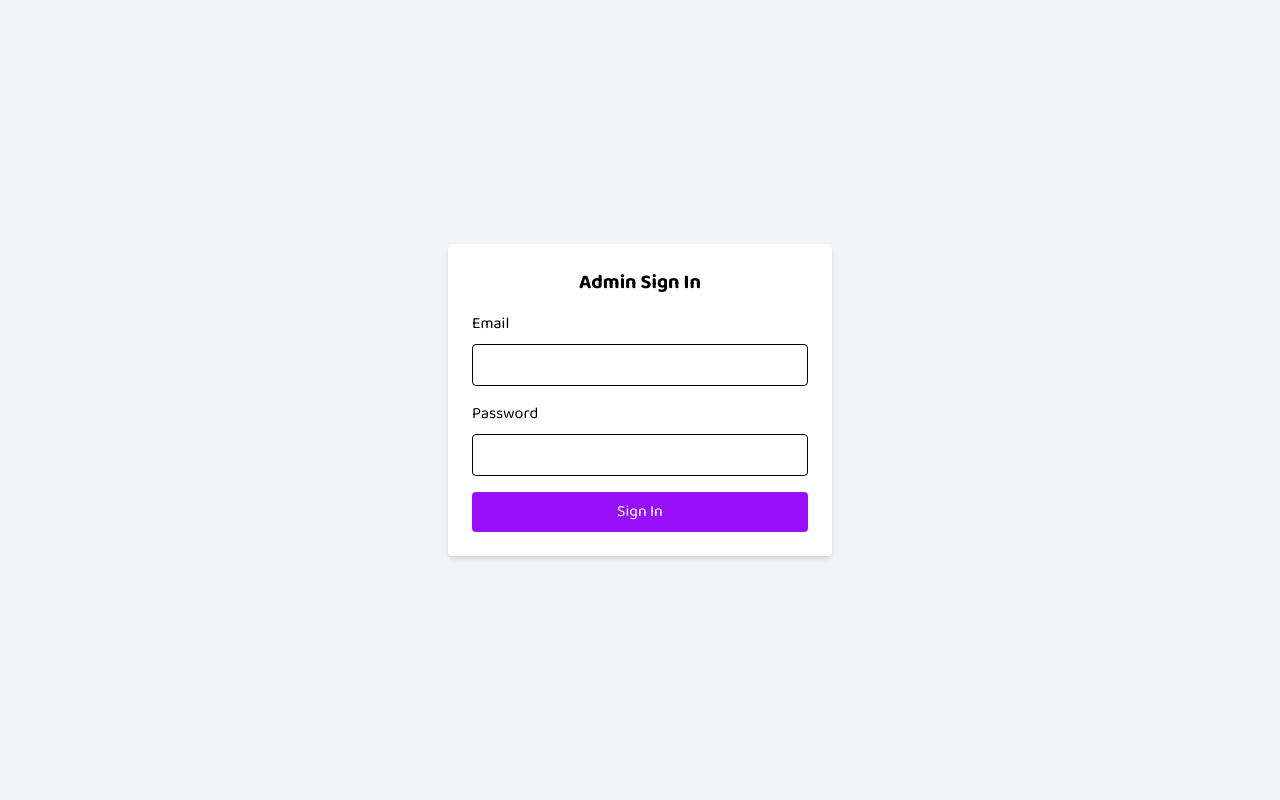
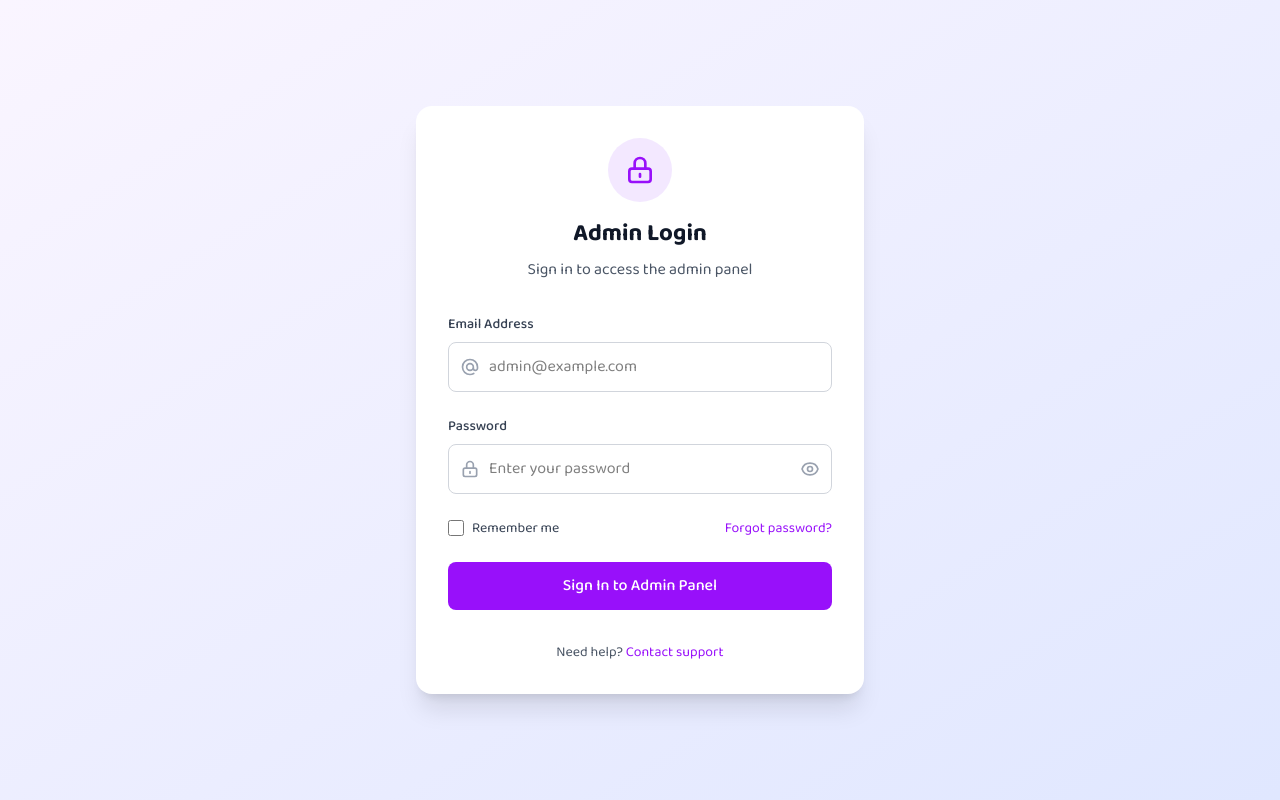
Before and after one commit to Aasthak07/ExtendEase, a Next.js app in the folder frontend/: page /admin/login in a window 1280 px wide. Built offline with nearby package versions, Linux system fonts and the light colour scheme.

Commit message:
Added login form and user authentication logic

```diff
--- a/frontend/src/app/admin/login/page.jsx
+++ b/frontend/src/app/admin/login/page.jsx
@@ -2,120 +2,288 @@
 
 import { useState } from 'react';
 import { useRouter } from 'next/navigation';
+import Link from 'next/link';
+import { Formik, Form, Field, ErrorMessage } from 'formik';
+import * as Yup from 'yup';
+import axios from 'axios';
 
-export default function LoginForm({ type = 'user' }) {
-  const [email, setEmail] = useState('');
-  const [password, setPassword] = useState('');
+// Validation schema using Yup
+const LoginSchema = Yup.object().shape({
+  email: Yup.string()
+    .email('Please enter a valid email address')
+    .required('Email is required'),
+  password: Yup.string()
+    .min(6, 'Password must be at least 6 characters')
+    .required('Password is required'),
+  rememberMe: Yup.boolean()
+});
+
+export default function AdminLoginPage() {
+  const [showPassword, setShowPassword] = useState(false);
+  const [isLoading, setIsLoading] = useState(false);
+  const [error, setError] = useState('');
   const router = useRouter();
 
-  const handleLogin = async (e) => {
-    e.preventDefault();
+  const handleLogin = async (values, { setSubmitting, setFieldError }) => {
+    setIsLoading(true);
+    setError('');
 
-    // Here you can implement your backend API call
-    // Example pseudo-auth check
-    if (type === 'admin' && email === 'admin@example.com' && password === 'admin123') {
+    try {
+      // Using Axios instead of fetch
+      const response = await axios.post('/api/admin/login', {
+        email: values.email,
+        password: values.password,
+        rememberMe: values.rememberMe
+      });
+
+      const { token, user } = response.data;
+
+      // Store admin token/session
+      if (values.rememberMe) {
+        localStorage.setItem('adminToken', token);
+        localStorage.setItem('adminUser', JSON.stringify(user));
+      } else {
+        sessionStorage.setItem('adminToken', token);
+        sessionStorage.setItem('adminUser', JSON.stringify(user));
+      }
+
+      // Redirect to admin dashboard
       router.push('/admin/dashboard');
-    } else if (type === 'user' && email === 'user@example.com' && password === 'user123') {
-      router.push('/user/dashboard');
+
+    } catch (err) {
+      if (err.response?.data?.message) {
+        setError(err.response.data.message);
+      } else if (err.response?.status === 401) {
+        setError('Invalid email or password');
+      } else if (err.response?.status === 404) {
+        setError('Admin account not found');
       } else {
-      alert('Invalid credentials');
+        setError('An error occurred during login. Please try again.');
+      }
+    } finally {
+      setIsLoading(false);
+      setSubmitting(false);
     }
   };
 
   return (
-    <div className="min-h-screen flex items-center justify-center bg-gray-100 p-4">
-      <form onSubmit={handleLogin} className="bg-white p-6 rounded shadow-md w-full max-w-sm">
-        <h2 className="text-xl font-bold mb-4 text-center">
-          {type === 'admin' ? 'Admin Login' : 'Admin Sign In'}
-        </h2>
+    <div className="min-h-screen flex items-center justify-center bg-gradient-to-br from-purple-50 to-indigo-100 p-4">
+      <div className="bg-white rounded-2xl shadow-xl p-8 w-full max-w-md">
+        {/* Header */}
+        <div className="text-center mb-8">
+          <div className="mx-auto w-16 h-16 bg-purple-100 rounded-full flex items-center justify-center mb-4">
+            <svg
+              className="w-8 h-8 text-purple-600"
+              fill="none"
+              stroke="currentColor"
+              viewBox="0 0 24 24"
+            >
+              <path
+                strokeLinecap="round"
+                strokeLinejoin="round"
+                strokeWidth={2}
+                d="M12 15v2m-6 4h12a2 2 0 002-2v-6a2 2 0 00-2-2H6a2 2 0 00-2 2v6a2 2 0 002 2zm10-10V7a4 4 0 00-8 0v4h8z"
+              />
+            </svg>
+          </div>
+          <h1 className="text-2xl font-bold text-gray-900 mb-2">Admin Login</h1>
+          <p className="text-gray-600">Sign in to access the admin panel</p>
+        </div>
 
-        <label className="block mb-2">Email</label>
-        <input
+        {/* Error Message */}
+        {error && (
+          <div className="mb-6 p-4 bg-red-50 border border-red-200 rounded-lg">
+            <p className="text-red-600 text-sm">{error}</p>
+          </div>
+        )}
+
+        {/* Login Form using Formik */}
+        <Formik
+          initialValues={{
+            email: '',
+            password: '',
+            rememberMe: false
+          }}
+          validationSchema={LoginSchema}
+          onSubmit={handleLogin}
+        >
+          {({ values, errors, touched, isSubmitting }) => (
+            <Form className="space-y-6">
+              {/* Email Field */}
+              <div>
+                <label htmlFor="email" className="block text-sm font-medium text-gray-700 mb-2">
+                  Email Address
+                </label>
+                <div className="relative">
+                  <div className="absolute inset-y-0 left-0 pl-3 flex items-center pointer-events-none">
+                    <svg
+                      className="h-5 w-5 text-gray-400"
+                      fill="none"
+                      stroke="currentColor"
+                      viewBox="0 0 24 24"
+                    >
+                      <path
+                        strokeLinecap="round"
+                        strokeLinejoin="round"
+                        strokeWidth={2}
+                        d="M16 12a4 4 0 10-8 0 4 4 0 008 0zm0 0v1.5a2.5 2.5 0 005 0V12a9 9 0 10-9 9m4.5-1.206a8.959 8.959 0 01-4.5 1.207"
+                      />
+                    </svg>
+                  </div>
+                  <Field
+                    id="email"
+                    name="email"
                     type="email"
-          value={email}
-          onChange={(e) => setEmail(e.target.value)}
-          className="w-full px-3 py-2 border rounded mb-4"
-          required
+                    className={`w-full pl-10 pr-3 py-3 border rounded-lg focus:ring-2 focus:ring-purple-500 focus:border-transparent transition-colors ${
+                      errors.email && touched.email
+                        ? 'border-red-300 focus:ring-red-500'
+                        : 'border-gray-300'
+                    }`}
+                    placeholder="admin@example.com"
+                    disabled={isLoading}
                   />
+                </div>
+                <ErrorMessage
+                  name="email"
+                  component="p"
+                  className="mt-1 text-sm text-red-600"
+                />
+              </div>
 
-        <label className="block mb-2">Password</label>
-        <input
-          type="password"
-          value={password}
-          onChange={(e) => setPassword(e.target.value)}
-          className="w-full px-3 py-2 border rounded mb-4"
-          required
+              {/* Password Field */}
+              <div>
+                <label htmlFor="password" className="block text-sm font-medium text-gray-700 mb-2">
+                  Password
+                </label>
+                <div className="relative">
+                  <div className="absolute inset-y-0 left-0 pl-3 flex items-center pointer-events-none">
+                    <svg
+                      className="h-5 w-5 text-gray-400"
+                      fill="none"
+                      stroke="currentColor"
+                      viewBox="0 0 24 24"
+                    >
+                      <path
+                        strokeLinecap="round"
+                        strokeLinejoin="round"
+                        strokeWidth={2}
+                        d="M12 15v2m-6 4h12a2 2 0 002-2v-6a2 2 0 00-2-2H6a2 2 0 00-2 2v6a2 2 0 002 2zm10-10V7a4 4 0 00-8 0v4h8z"
                       />
+                    </svg>
+                  </div>
+                  <Field
+                    id="password"
+                    name="password"
+                    type={showPassword ? 'text' : 'password'}
+                    className={`w-full pl-10 pr-12 py-3 border rounded-lg focus:ring-2 focus:ring-purple-500 focus:border-transparent transition-colors ${
+                      errors.password && touched.password
+                        ? 'border-red-300 focus:ring-red-500'
+                        : 'border-gray-300'
+                    }`}
+                    placeholder="Enter your password"
+                    disabled={isLoading}
+                  />
+                  <button
+                    type="button"
+                    onClick={() => setShowPassword(!showPassword)}
+                    className="absolute inset-y-0 right-0 pr-3 flex items-center"
+                    disabled={isLoading}
+                  >
+                    {showPassword ? (
+                      <svg
+                        className="h-5 w-5 text-gray-400 hover:text-gray-600"
+                        fill="none"
+                        stroke="currentColor"
+                        viewBox="0 0 24 24"
+                      >
+                        <path
+                          strokeLinecap="round"
+                          strokeLinejoin="round"
+                          strokeWidth={2}
+                          d="M13.875 18.825A10.05 10.05 0 0112 19c-4.478 0-8.268-2.943-9.543-7a9.97 9.97 0 011.563-3.029m5.858.908a3 3 0 114.243 4.243M9.878 9.878l4.242 4.242M9.878 9.878L3 3m6.878 6.878L21 21"
+                        />
+                      </svg>
+                    ) : (
+                      <svg
+                        className="h-5 w-5 text-gray-400 hover:text-gray-600"
+                        fill="none"
+                        stroke="currentColor"
+                        viewBox="0 0 24 24"
+                      >
+                        <path
+                          strokeLinecap="round"
+                          strokeLinejoin="round"
+                          strokeWidth={2}
+                          d="M15 12a3 3 0 11-6 0 3 3 0 016 0z"
+                        />
+                        <path
+                          strokeLinecap="round"
+                          strokeLinejoin="round"
+                          strokeWidth={2}
+                          d="M2.458 12C3.732 7.943 7.523 5 12 5c4.478 0 8.268 2.943 9.542 7-1.274 4.057-5.064 7-9.542 7-4.477 0-8.268-2.943-9.542-7z"
+                        />
+                      </svg>
+                    )}
+                  </button>
+                </div>
+                <ErrorMessage
+                  name="password"
+                  component="p"
+                  className="mt-1 text-sm text-red-600"
+                />
+              </div>
 
+              {/* Remember Me & Forgot Password */}
+              <div className="flex items-center justify-between">
+                <div className="flex items-center">
+                  <Field
+                    id="rememberMe"
+                    name="rememberMe"
+                    type="checkbox"
+                    className="h-4 w-4 text-purple-600 focus:ring-purple-500 border-gray-300 rounded"
+                    disabled={isLoading}
+                  />
+                  <label htmlFor="rememberMe" className="ml-2 block text-sm text-gray-700">
+                    Remember me
+                  </label>
+                </div>
+                <Link
+                  href="/admin/forgot-password"
+                  className="text-sm text-purple-600 hover:text-purple-500 transition-colors"
+                >
+                  Forgot password?
+                </Link>
+              </div>
+
+              {/* Submit Button */}
               <button
                 type="submit"
-          className="w-full bg-purple-600 text-white py-2 rounded hover:bg-purple-700"
+                disabled={isLoading || isSubmitting}
+                className="w-full bg-purple-600 text-white py-3 px-4 rounded-lg font-medium hover:bg-purple-700 focus:ring-2 focus:ring-purple-500 focus:ring-offset-2 transition-colors disabled:opacity-50 disabled:cursor-not-allowed"
               >
-          {type === 'admin' ? 'Login as Admin' : 'Sign In'}
+                {isLoading ? (
+                  <div className="flex items-center justify-center">
+                    <div className="animate-spin rounded-full h-5 w-5 border-b-2 border-white mr-2"></div>
+                    Signing in...
+                  </div>
+                ) : (
+                  'Sign In to Admin Panel'
+                )}
               </button>
-      </form>
+            </Form>
+          )}
+        </Formik>
+
+        {/* Footer */}
+        <div className="mt-8 text-center">
+          <p className="text-sm text-gray-600">
+            Need help?{' '}
+            <Link href="/admin/support" className="text-purple-600 hover:text-purple-500">
+              Contact support
+            </Link>
+          </p>
+        </div>
+      </div>
     </div>
   );
 }
-// 'use client';
-
-// import LoginForm from '@/components/LoginForm';
-
-// export default function AdminLoginPage() {
-//   return (
-//     <div className="min-h-screen flex items-center justify-center bg-gray-100">
-//       <LoginForm type="admin" />
-//     </div>
-//   );
-// }
-
-// 'use client';
-
-// import { useState } from 'react';
-
-// export default function AdminLoginPage() {
-//   const [email, setEmail] = useState('');
-//   const [password, setPassword] = useState('');
-
-//   const handleSubmit = (e) => {
-//     e.preventDefault();
-//     console.log(`Admin login -> Email: ${email}, Password: ${password}`);
-//     alert('Admin login successful');
-//   };
-
-//   return (
-//     <div className="min-h-screen flex items-center justify-center bg-gray-100">
-//       <form onSubmit={handleSubmit} className="bg-white p-6 rounded-lg shadow-md w-full max-w-sm">
-//         <h2 className="text-2xl font-bold mb-4 text-center">Admin Login</h2>
-//         <div className="mb-4">
-//           <label className="block text-sm font-medium mb-1">Email</label>
-//           <input
-//             type="email"
-//             required
-//             value={email}
-//             onChange={(e) => setEmail(e.target.value)}
-//             className="w-full px-3 py-2 border border-gray-300 rounded"
-//             placeholder="admin@example.com"
-//           />
-//         </div>
-//         <div className="mb-6">
-//           <label className="block text-sm font-medium mb-1">Password</label>
-//           <input
-//             type="password"
-//             required
-//             value={password}
-//             onChange={(e) => setPassword(e.target.value)}
-//             className="w-full px-3 py-2 border border-gray-300 rounded"
-//             placeholder="Enter your password"
-//           />
-//         </div>
-//         <button
-//           type="submit"
-//           className="w-full bg-purple-600 text-white py-2 rounded hover:bg-blue-700 transition"
-//         >
-//           Login as Admin
-//         </button>
-//       </form>
-//     </div>
-//   );
-// }
--- a/frontend/src/components/Navbar.jsx
+++ b/frontend/src/components/Navbar.jsx
@@ -1,102 +1,150 @@
-// // Navbar.jsx
-// import React from "react";
-// import Link from "next/link";
-// import { FaSearch, FaUserCircle } from "react-icons/fa";
+'use client';
 
-// const Navbar = () => {
-//   return (
-//     <nav className="bg-purple-600 text-white flex items-center justify-between px-6 py-4">
-//       {/* Left: Logo and Visual Studio */}
-//       <div className="flex items-center space-x-4">
-//         <Link href="/" className="flex items-center space-x-4">
-//           <img
-//             src="ExtendEaseLogo.png "
-//             alt=" Logo"
-//             className="h-6 w- auto" />
-//           <span className="font-semibold text-lg">ExtendEase</span>
-//         </Link>
-//       </div>
-
-//       {/* Center: Links */}
-//       <div className="flex items-center space-x-6">
-//         <a href="#" className="hover:text-gray-300 transition-colors duration-200">Developer Tools</a>
-//         <a href="#" className="hover:text-gray-300 transition-colors duration-200">Downloads</a>
-//         <a href="#" className="hover:text-gray-300 transition-colors duration-200">Buy</a>
-//         <a href="#" className="hover:text-gray-300 transition-colors duration-200">About</a>
-//         <a href="#" className="hover:text-gray-300 transition-colors duration-200">Help</a>
-//         <button className="bg-gray-800 hover:bg-gray-700 text-white px-3 py-1 rounded transition-colors duration-200">
-//           Free Visual Studio
-//         </button>
-//       </div>
-
-//       {/* Right: Search, Sign in, and User */}
-//       <div className="flex items-center space-x-4">
-//         <a href="#" className="hover:text-gray-300 transition-colors duration-200">All Microsoft</a>
-//         <FaSearch className="cursor-pointer hover:text-gray-300 transition-colors duration-200" />
-//         <Link href="/login" className="hover:text-gray-300 transition-colors duration-200">
-//           Sign in
-//         </Link>
-//         <Link href="/signup" className="hover:text-gray-300 transition-colors duration-200">
-//           <FaUserCircle className="text-2xl hover:text-gray-300 transition-colors duration-200" />
-//         </Link>
-//       </div>
-//     </nav>
-//   );
-// };
-
-// export default Navbar;
-// Navbar.jsx
-import React from "react";
+import React, { useState } from "react";
 import Link from "next/link";
-import { FaSearch, FaUserCircle } from "react-icons/fa";
+import { FaSearch, FaUserCircle, FaBars, FaTimes } from "react-icons/fa";
 
 const Navbar = () => {
+  const [isMobileMenuOpen, setIsMobileMenuOpen] = useState(false);
+  const [searchQuery, setSearchQuery] = useState('');
+
+  const handleSearch = (e) => {
+    e.preventDefault();
+    // Implement search functionality here
+    console.log('Searching for:', searchQuery);
+  };
+
+  const toggleMobileMenu = () => {
+    setIsMobileMenuOpen(!isMobileMenuOpen);
+  };
+
+  const navLinks = [
+    { href: "#", label: "Developer Tools" },
+    { href: "#", label: "Downloads" },
+    { href: "#", label: "Buy" },
+    { href: "/about-us", label: "About" },
+    { href: "#", label: "Help" },
+  ];
+
   return (
-    <nav className="bg-purple-600 text-white flex items-center justify-between px-6 py-4">
+    <div className="bg-[#8661C1]">
+
+
+    <nav className=" text-white shadow-lg">
+      <div className="max-w-7xl mx-auto px-4 sm:px-6 lg:px-8">
+        <div className="flex items-center justify-between h-16">
           {/* Left: Logo */}
           <div className="flex items-center space-x-4">
-        <Link href="/" className="flex items-center space-x-2">
+            <Link href="/" className="flex items-center space-x-2 hover:opacity-80 transition-opacity">
               <img
-            src="./ExtendEase logo.png"
-            alt="Logo"
-            className="h-25 w-auto"
+                src="white logo.png"
+                alt="ExtendEase Logo"
+                className="h-8 w-auto"
               />
-          {/* <span className="font-semibold text-lg">ExtendEase</span> */}
+              <div className="hidden sm:flex flex-col font-semibold text-lg leading-tight">
+                <span>Extend</span>
+                <span>Ease</span>
+              </div>
             </Link>
           </div>
 
-      {/* Center: Links */}
+          {/* Center: Desktop Navigation Links */}
           <div className="hidden md:flex items-center space-x-6">
-        <a href="#" className="hover:text-gray-300">Developer Tools</a>
-        <a href="#" className="hover:text-gray-300">Downloads</a>
-        <a href="#" className="hover:text-gray-300">Buy</a>
-        <a href="#" className="hover:text-gray-300">About</a>
-        <a href="#" className="hover:text-gray-300">Help</a>
-        <button className="bg-gray-800 hover:bg-gray-700 text-white px-3 py-1 rounded">
-          Free Visual Studio
-        </button>
+            {navLinks.map((link) => (
+              <Link
+              key={link.label}
+                href={link.href}
+                className="hover:text-gray-300 transition-colors duration-200 text-sm font-medium"
+              >
+                {link.label}
+              </Link>
+            ))}
+
           </div>
 
           {/* Right: Search + Auth */}
           <div className="flex items-center space-x-4">
-        {/* <a href="#" className="hover:text-gray-300">All Microsoft</a> */}
-
-        {/* 🔍 Search Bar */}
-        <div className="hidden md:flex items-center bg-white rounded-full px-3 py-1">
-          <FaSearch className="text-gray-500" />
+            {/* Search Bar */}
+            <form onSubmit={handleSearch} className="hidden md:flex items-center bg-white rounded-full px-3 py-2">
+              <FaSearch className="text-gray-500 text-sm" />
               <input
                 type="text"
                 placeholder="Search..."
-            className="ml-2 bg-transparent focus:outline-none text-sm text-gray-800 placeholder:text-gray-500"
+                value={searchQuery}
+                onChange={(e) => setSearchQuery(e.target.value)}
+                className="ml-2 bg-transparent focus:outline-none text-sm text-gray-800 placeholder:text-gray-500 w-32 lg:w-48"
+                aria-label="Search"
+                />
+            </form>
+
+            {/* Auth Links */}
+            <Link
+              href="/login"
+              className="hover:text-gray-300 transition-colors duration-200 text-sm font-medium"
+              >
+              Sign in
+            </Link>
+            <Link
+              href="/signup"
+              className="hover:text-gray-300 transition-colors duration-200"
+              aria-label="Sign up"
+              >
+              <FaUserCircle className="text-2xl" />
+            </Link>
+
+            {/* Mobile Menu Button */}
+            <button
+              onClick={toggleMobileMenu}
+              className="md:hidden p-2 rounded-md hover:bg-purple-700 transition-colors duration-200"
+              aria-label="Toggle mobile menu"
+            >
+              {isMobileMenuOpen ? (
+                <FaTimes className="h-6 w-6" />
+              ) : (
+                <FaBars className="h-6 w-6" />
+              )}
+            </button>
+          </div>
+        </div>
+
+        {/* Mobile Menu */}
+        {isMobileMenuOpen && (
+          <div className="md:hidden">
+            <div className="px-2 pt-2 pb-3 space-y-1 sm:px-3 bg-purple-700 rounded-lg mt-2">
+              {navLinks.map((link) => (
+                <Link
+                  key={link.label}
+                  href={link.href}
+                  className="block px-3 py-2 rounded-md text-base font-medium hover:text-gray-300 hover:bg-purple-600 transition-colors duration-200"
+                  onClick={() => setIsMobileMenuOpen(false)}
+                >
+                  {link.label}
+                </Link>
+              ))}
+              <button className="w-full text-left px-3 py-2 rounded-md text-base font-medium bg-gray-800 hover:bg-gray-700 transition-colors duration-200">
+                Free Visual Studio
+              </button>
+
+              {/* Mobile Search */}
+              <form onSubmit={handleSearch} className="px-3 py-2">
+                <div className="flex items-center bg-white rounded-full px-3 py-2">
+                  <FaSearch className="text-gray-500 text-sm" />
+                  <input
+                    type="text"
+                    placeholder="Search..."
+                    value={searchQuery}
+                    onChange={(e) => setSearchQuery(e.target.value)}
+                    className="ml-2 bg-transparent focus:outline-none text-sm text-gray-800 placeholder:text-gray-500 flex-1"
+                    aria-label="Search"
                   />
                 </div>
-
-        <Link href="/login" className="hover:text-gray-300">Sign in</Link>
-        <Link href="/signup" className="hover:text-gray-300">
-          <FaUserCircle className="text-2xl" />
-        </Link>
+              </form>
+            </div>
+          </div>
+        )}
       </div>
     </nav>
+        </div>
   );
 };
 
--- /dev/null
+++ b/package.json
@@ -0,0 +1,6 @@
+{
+  "dependencies": {
+    "lucide-react": "^0.523.0",
+    "react-icons": "^5.5.0"
+  }
+}
```
Also changed, not shown: frontend/public/white logo.png (added), 1 other file (tests, documents, lock files or other folders). Lines whose indentation alone changed are shown as unchanged.
